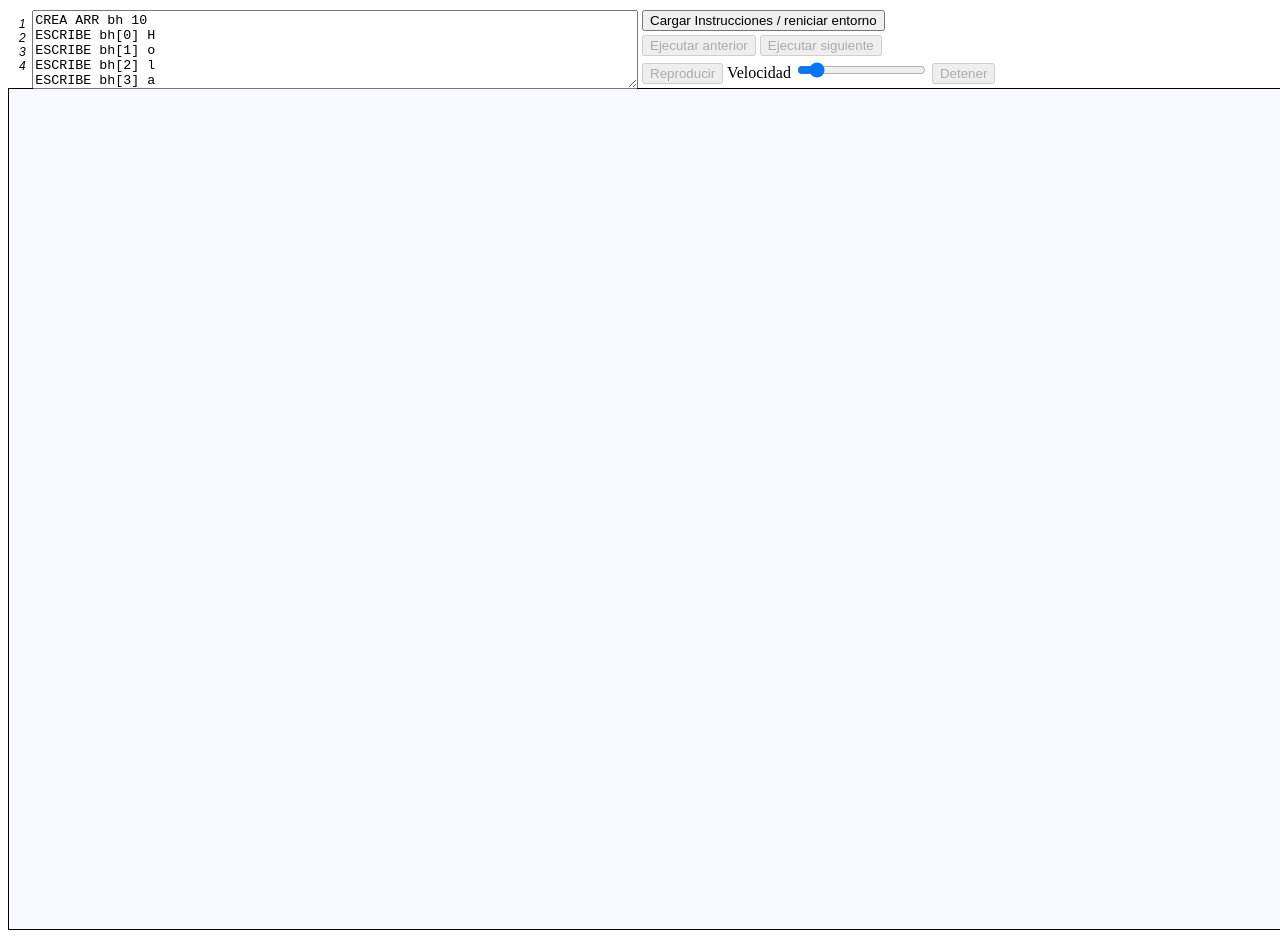
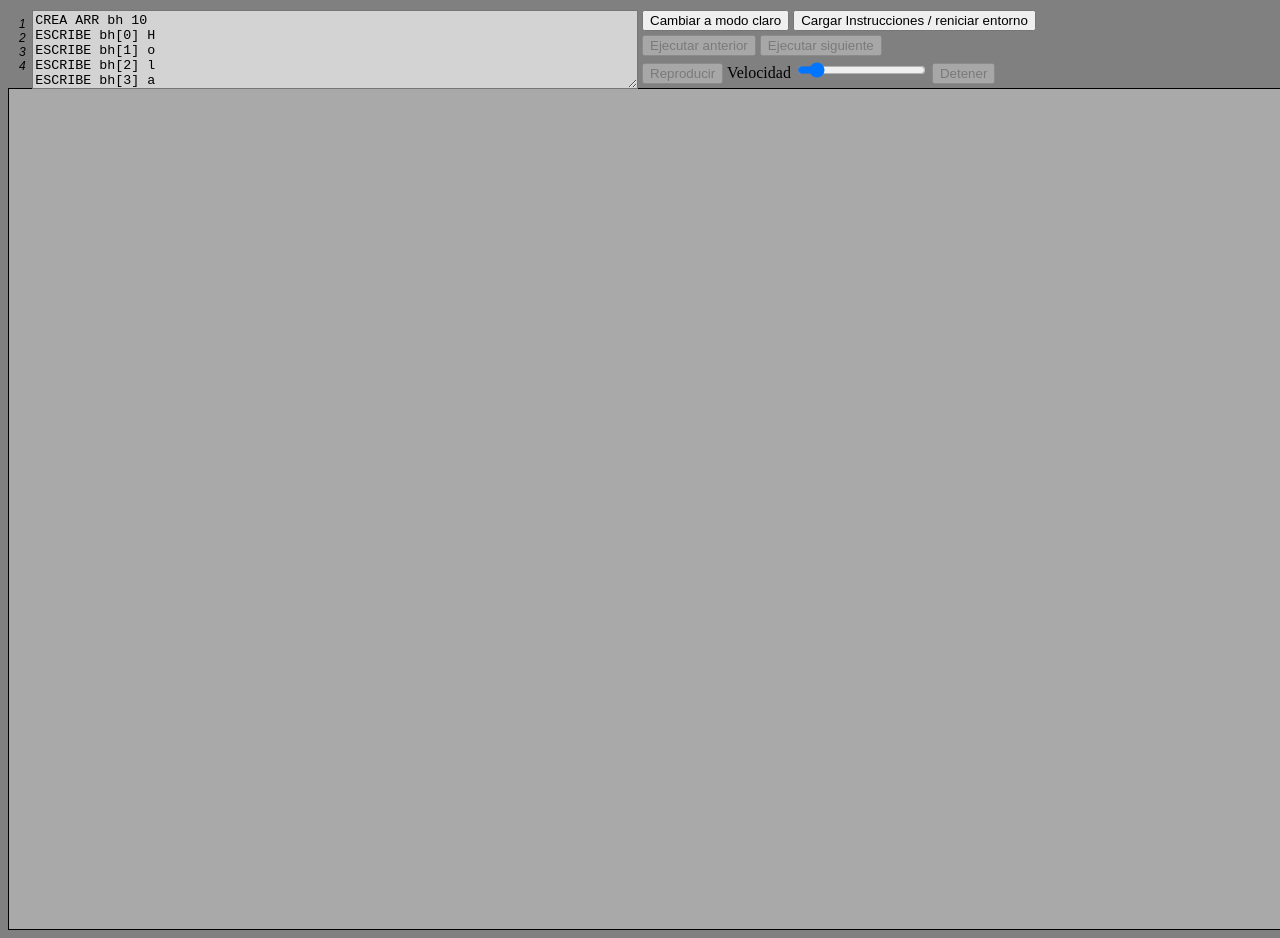
Before and after one commit to HernandezJosze/SimuladorWebDeCodigoC, a website: page index.html in a window 1280 px wide. Shown: the top 938 px of the page. Drawn offline with Linux system fonts and the light colour scheme.

Commit message:
darkMode

```diff
--- a/index.html
+++ b/index.html
@@ -9,7 +9,6 @@
               height: 840px;
               display: flex;
               flex-flow: row wrap;
-              background-color: ghostwhite;
           }
           text {
               font-size: 60px;
@@ -20,10 +19,11 @@
               margin: 2px;
           }
           .small{
-              font: italic 12px sans-serif; fill: black;
+              font: italic 12px "Arial";
+              fill: black;
           }
           .active{
-              fill: coral;
+              fill: darkcyan;
           }
           #editor{
               justify-content: right;
@@ -34,13 +34,25 @@
               height: 98%;
               text-align: right;
           }
+          .darkModeBody{
+              background-color: gray;
+              color: black;
+          }
+          .darkModeEditor{
+              background-color: lightgray;
+              color: black;
+          }
+          .darkModeContainer{
+              background-color: darkgrey;
+              text-decoration-color: black;
+          }
       </style>
    </head>
-   <body>
+   <body id="body">
       <div style="display: grid; grid-template-columns:1fr 1fr;">
-         <div id="editor" style="grid-row: 1 / span 3; grid-column: 1 / span 1; display: flex;">
+         <div id="editor"  style="grid-row: 1 / span 3; grid-column: 1 / span 1; display: flex;">
             <div id="nums" class="small">1<br>2<br>3<br>4</div>
-            <textarea id="input" style="width: 99%; height: 98%";>CREA ARR bh 10
+            <textarea class="darkmodeEditor" id="input" style="width: 99%; height: 98%;">CREA ARR bh 10
 ESCRIBE bh[0] H
 ESCRIBE bh[1] o
 ESCRIBE bh[2] l
@@ -77,6 +89,7 @@ ESCRIBE ab 34
 ESCRIBE ab 333</textarea>
          </div>
          <div>
+            <button id="btnDarkMode">Cambiar a modo oscuro</button>
             <button id="btnGetText">Cargar Instrucciones / reniciar entorno</button>
          </div>
          <div>
@@ -90,11 +103,19 @@ ESCRIBE ab 333</textarea>
             <button id="btnStop" disabled>Detener</button>
          </div>
       </div>
-      <svg id="containerSVG">
+      <svg id="containerSVG" class="darkmodeContaier">
       </svg>
    </body>
+   <script>
+      let btnDark = document.getElementById('btnDarkMode');
+      btnDark.addEventListener('click', ( ) => {
+         document.getElementById('body').classList.toggle('darkModeBody');
+         document.getElementById('containerSVG').classList.toggle('darkModeContainer');
+         document.getElementById('input').classList.toggle('darkModeEditor');
+         btnDark.innerText = btnDark.textContent == "Cambiar a modo oscuro" ? "Cambiar a modo claro" : "Cambiar a modo oscuro";
+      });
+      btnDark.click( );
 
-   <script>
       function createSvg(type, svg_attributes, properties) {
          let node = document.createElementNS("http://www.w3.org/2000/svg", type);
          for (let name in svg_attributes) {
@@ -319,7 +340,7 @@ ESCRIBE ab 333</textarea>
          container.appendChild(node);
 
          //Create box variable
-         node = createSvg('rect', { "x": cx, "y": cy, "width": tam, "height": tam, "fill": "white", "stroke":"black"});
+         node = createSvg('rect', { "x": cx, "y": cy, "width": tam, "height": tam, "fill": "lightgray", "stroke":"black"});
          node.id = id + 'box';
          container.appendChild(node);
 
```
